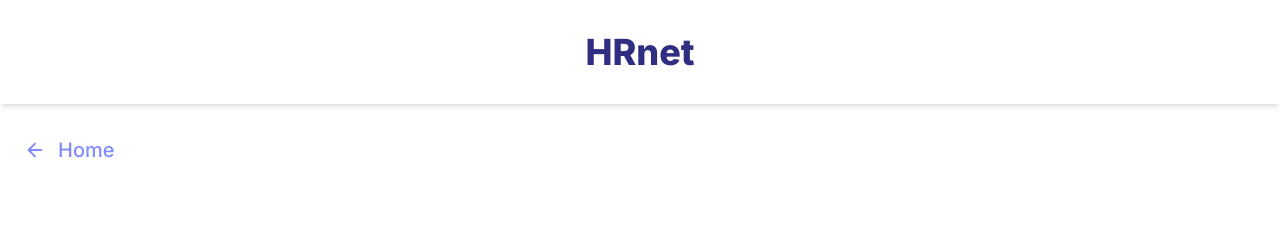
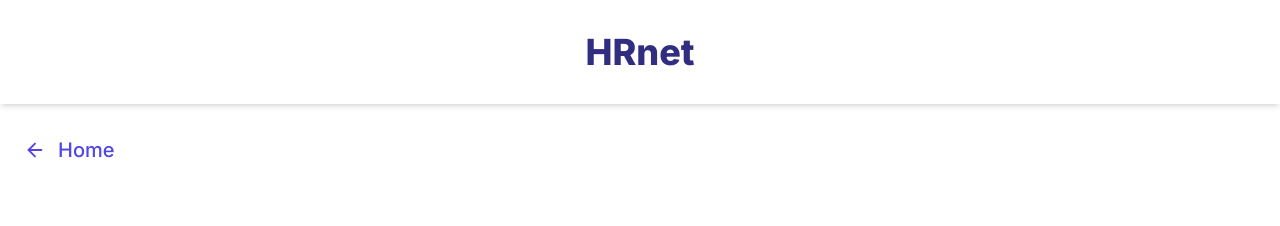
Before and after one commit to maxdnc/hrnet, a Next.js app: page /employees in a window 1280 px wide. Shown: the top 226 px of the page. Built offline with nearby package versions, Linux system fonts and the light colour scheme.

Commit message:
refactor: Update employee page styling and navigation

```diff
--- a/src/app/employees/page.js
+++ b/src/app/employees/page.js
@@ -6,17 +6,17 @@ import { DataTable } from './data-table.jsx';
 import { columns } from './columns.js';
 import { MOCK_DATA_EMPLOYEES } from '../mockData/mockDataEmployees';
 
-const page = () => {
+const EmployeePage = () => {
   const { employees } = useEmployeeStore();
 
   return (
     <div className="max-w-[1640px] mx-auto">
       <Link
         href="/"
-        className="mx-auto px-6 text-xl mt-8 text-indigo-400 font-medium inline-flex items-center gap-3 hover:underline cursor-pointer group"
+        className="mx-auto px-6 text-xl mt-8 text-indigo-600 font-medium inline-flex items-center gap-3 hover:underline cursor-pointer group"
       >
         <span className="transform transition-transform  group-hover:-translate-x-1 ">
-          <ArrowLeft size={22} color="#818cf8" />
+          <ArrowLeft size={22} color="#5046E5" />
         </span>
         <span>Home</span>
       </Link>
@@ -28,4 +28,4 @@ const page = () => {
     </div>
   );
 };
-export default page;
+export default EmployeePage;
```
